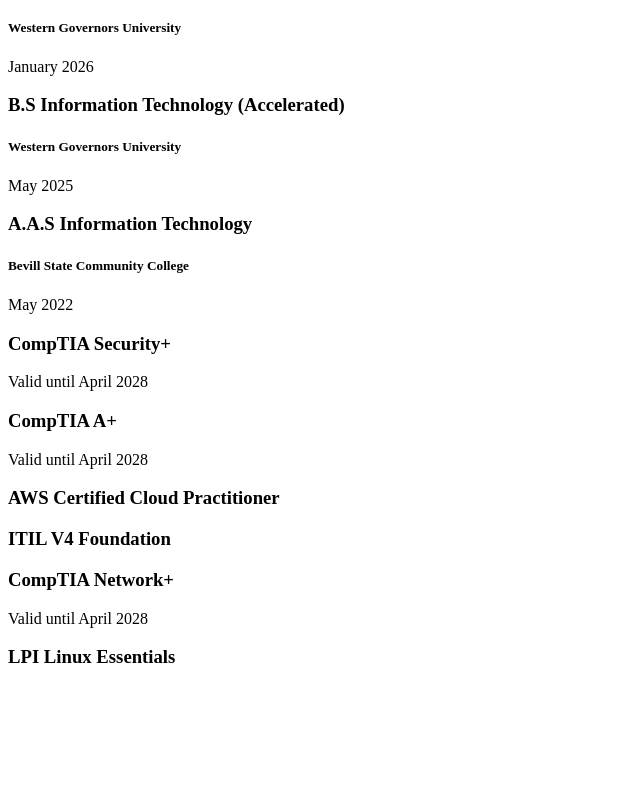
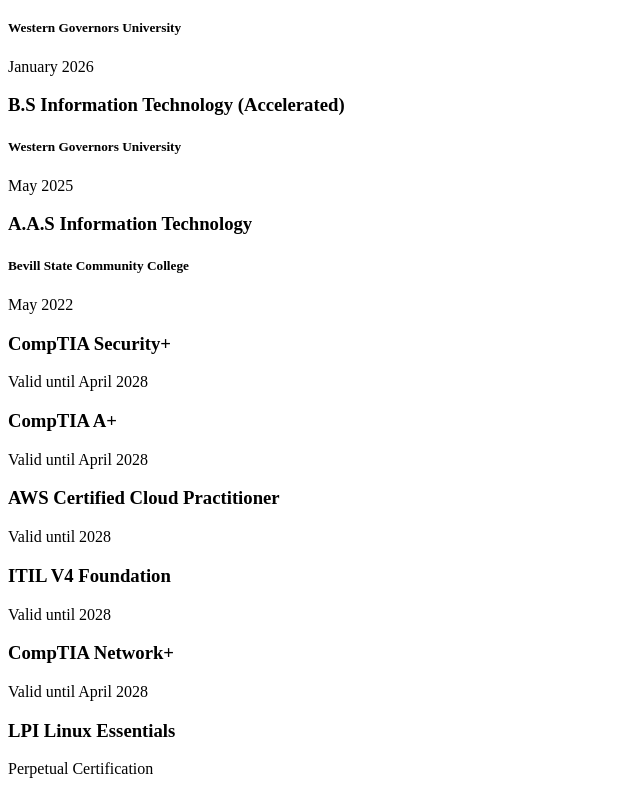
Before and after one commit to NiaBytes/niaWebSite, a plain HTML site: page index.html in a window 1280 px wide. Shown: the part 1118-1912 px from the top of the page, without its empty margins (0-640 px from the left). Before the commit the page ends 1805 px from the top, so only its background shows below. Drawn offline with Linux system fonts and the light colour scheme.

Commit message:
Add more dates to certifications

```diff
--- a/index.html
+++ b/index.html
@@ -91,7 +91,7 @@
         </article>
 
         <!-- EDUCATION SECTION -->
-         <!-- School 1 -->
+        <!-- School 1 -->
         <article class="education-item">
             <h1>M.S Information Technology Management (Accelerated)</h1>
             <h5>Western Governors University</h5>
@@ -123,12 +123,16 @@
             <p>Valid until April 2028</p>
 
             <h1>AWS Certified Cloud Practitioner</h1>
+            <p>Valid until 2028</p>
+
             <h1>ITIL V4 Foundation</h1>
+            <p>Valid until 2028</p>
 
             <h1>CompTIA Network+</h1>
             <p>Valid until April 2028</p>
 
             <h1>LPI Linux Essentials</h1>
+            <p>Perpetual Certification</p>
         </article>
 
     </section>
```
